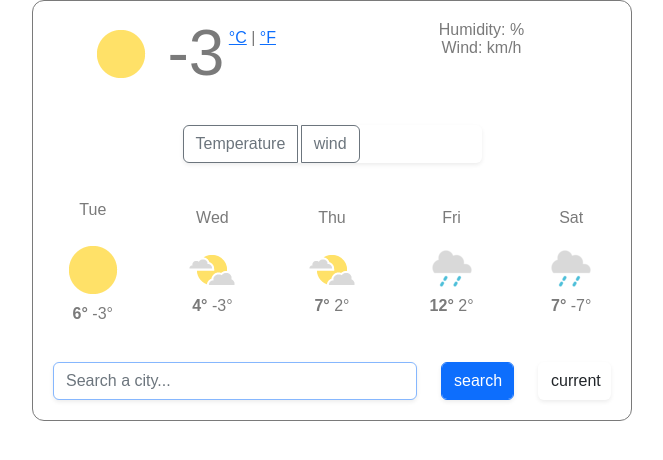
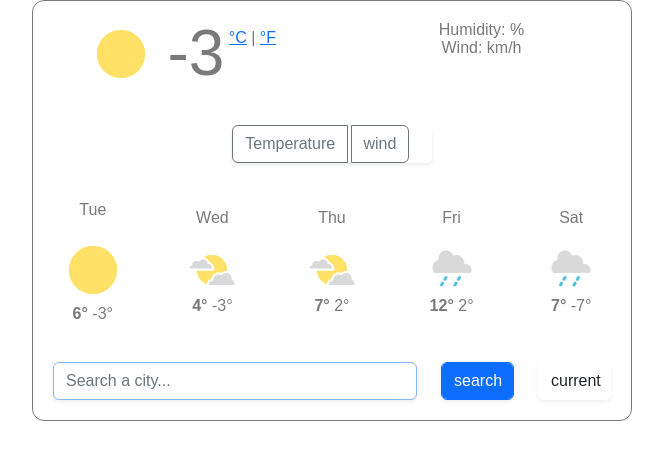
Before and after one commit to anika-jane/NEW-weather-app, a plain HTML site: page index.html in a window 1280 px wide. Shown: the whole page, without its empty margins (308-971 px from the left). Drawn offline with nearby package versions, Linux system fonts and the light colour scheme; no server answers.

Commit message:
changed button group

```diff
--- a/index.html
+++ b/index.html
@@ -39,7 +39,7 @@
   </div>
 
   <!-- // change view buttons // -->
-  <div class="btn-group col-6 mx-auto shadow-sm">
+  <div class="btn-group col-4 mx-auto shadow-sm">
     <a href="#" class="btn btn-outline-secondary temperature" aria-current="page">Temperature</a>
     <a href="#" class="btn btn-outline-secondary wind">wind</a>
   </div>
```
